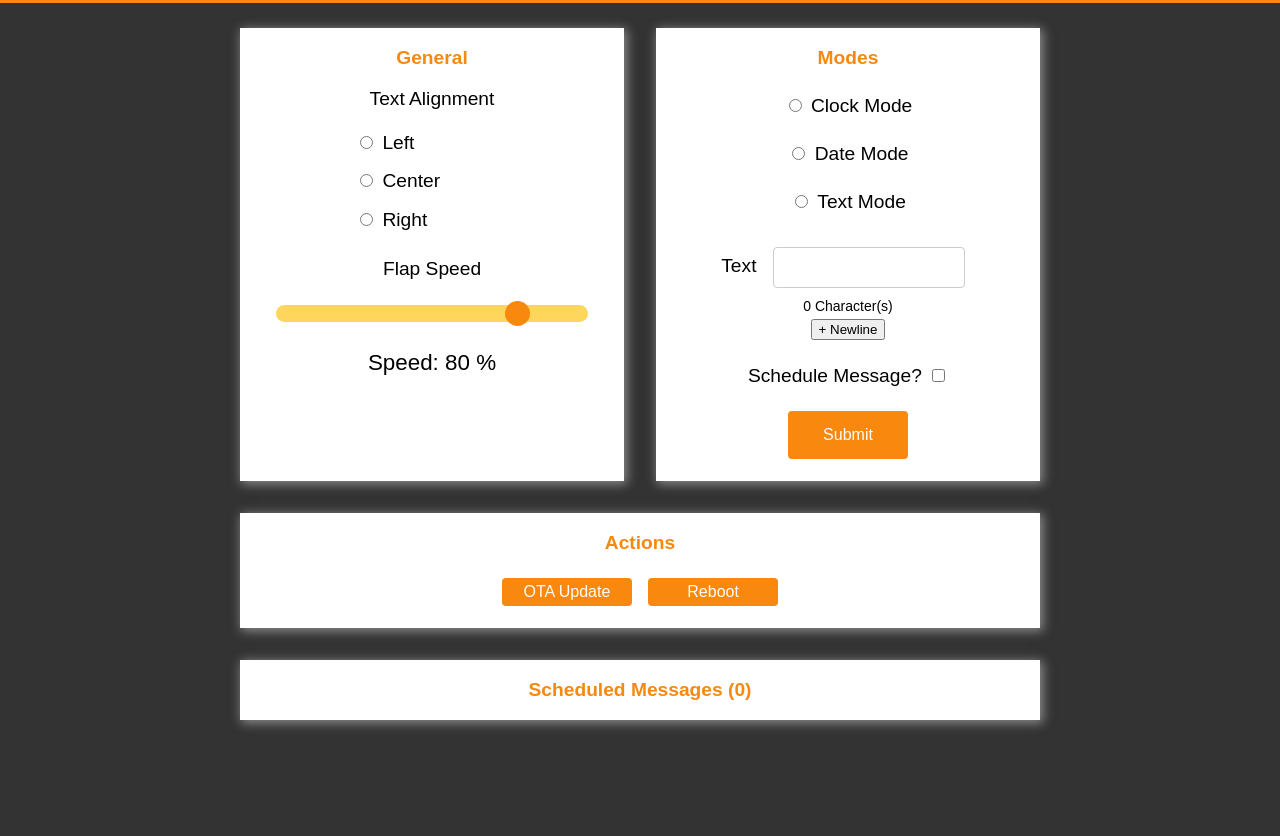
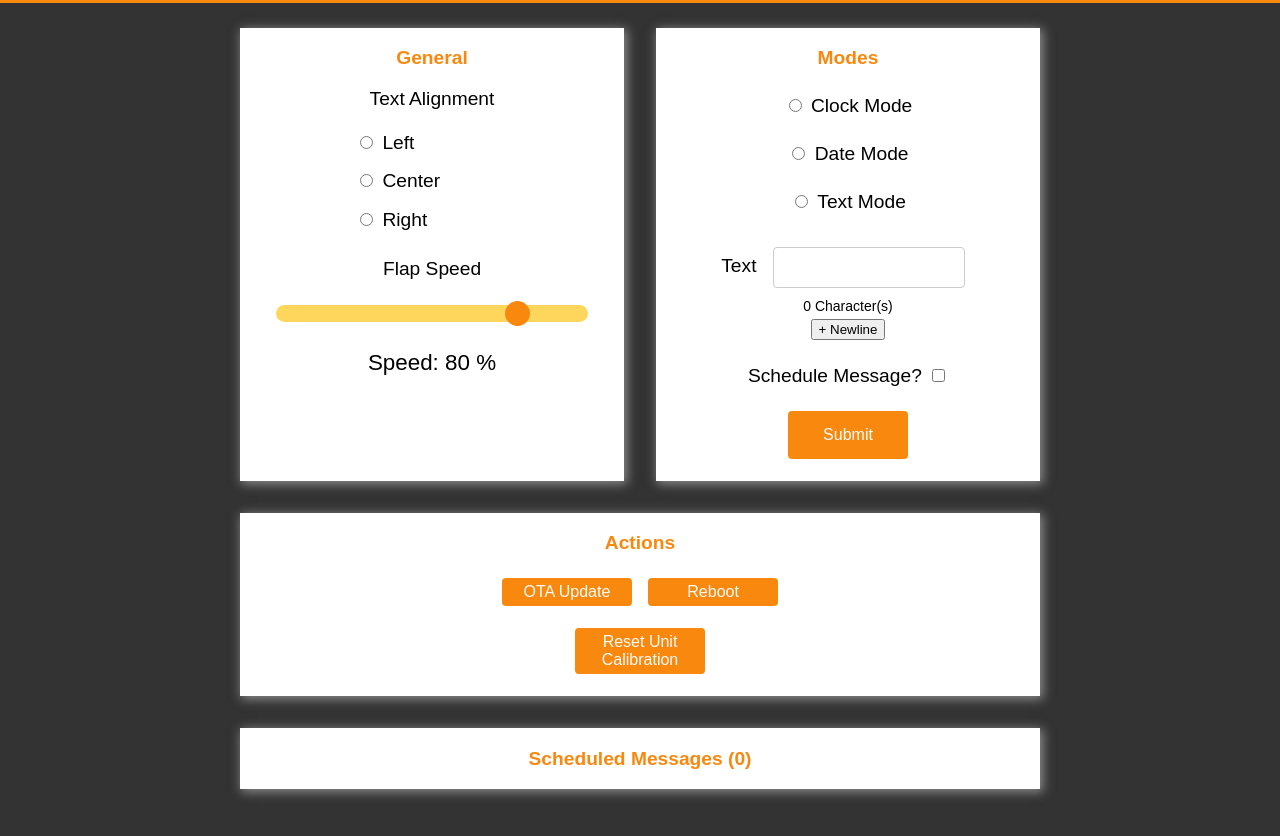
Before and after one commit to davidkingsman/split-flap, a plain HTML site: page ESPMaster/data/index.html in a window 1280 px wide. Shown: the part 76-912 px from the top of the page. Before the commit the page ends 853 px from the top, so only its background shows below. Drawn offline with Linux system fonts and the light colour scheme; no server answers.

Commit message:
Added a simple reset button to UI

```diff
--- a/ESPMaster/data/index.html
+++ b/ESPMaster/data/index.html
@@ -107,6 +107,9 @@
 					<a href="/ota">OTA Update</a>
 					<a href="/reboot">Reboot</a>
 				</p>
+				<p>
+					<a href="/reset-units">Reset Unit Calibration</a>
+				</p>
 			</div>
 		</div>
 
```
